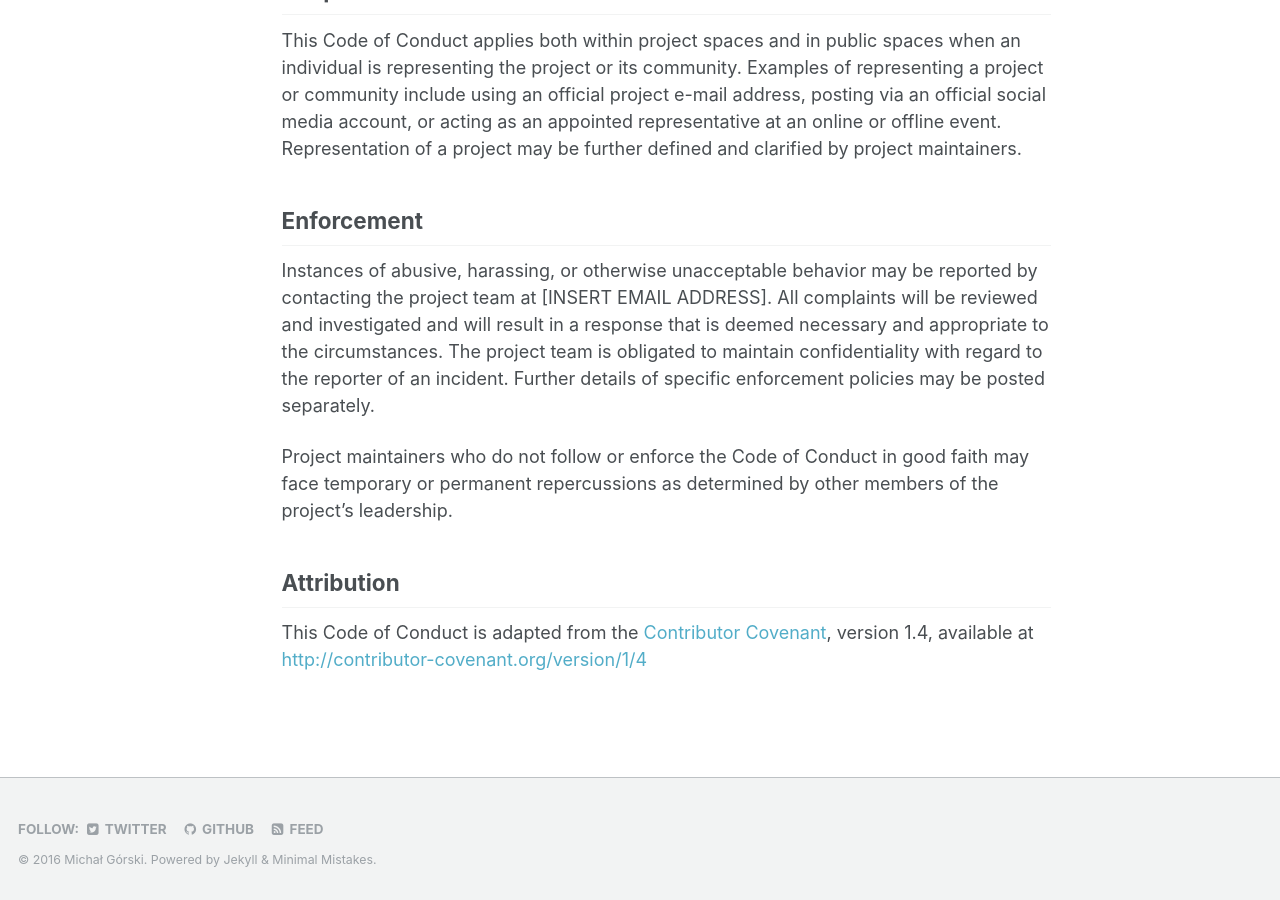
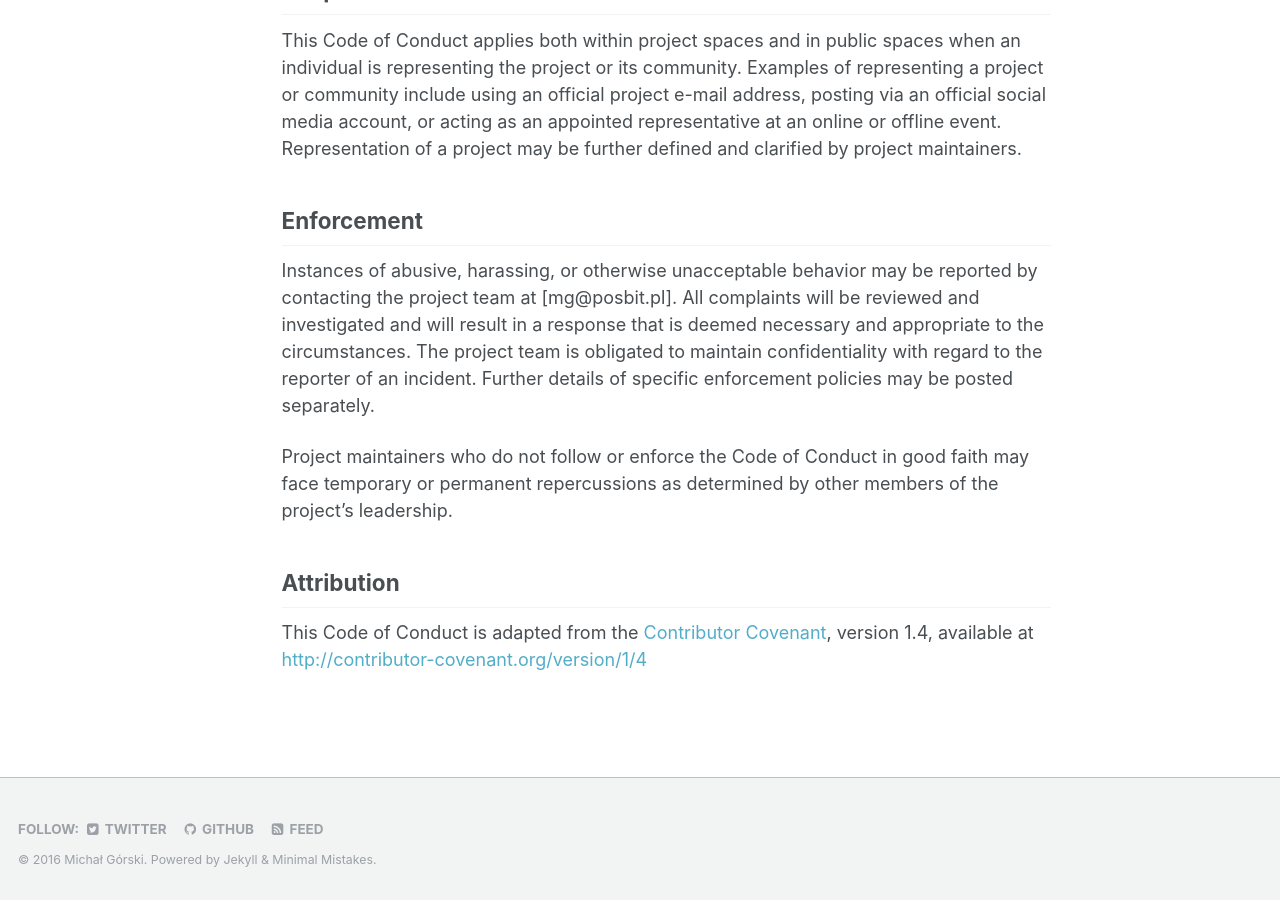
Before and after one commit to posbit/jiraline, a Jekyll site: the page built from _pages/contribute.md, in a window 1280 px wide and 900 px high, scrolled down 1764 px. Built offline with Jekyll 4.4.1, drawn with Linux system fonts in a browser that asks for light colours.

Commit message:
Email inserted

```diff
--- a/_pages/contribute.md
+++ b/_pages/contribute.md
@@ -71,7 +71,7 @@ further defined and clarified by project maintainers.
 ## Enforcement
 
 Instances of abusive, harassing, or otherwise unacceptable behavior may be
-reported by contacting the project team at [INSERT EMAIL ADDRESS]. All
+reported by contacting the project team at [mg@posbit.pl]. All
 complaints will be reviewed and investigated and will result in a response that
 is deemed necessary and appropriate to the circumstances. The project team is
 obligated to maintain confidentiality with regard to the reporter of an incident.
```
